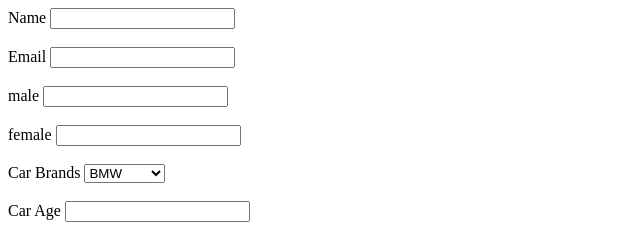
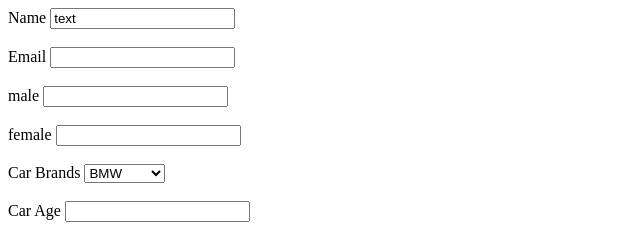
Before and after one commit to acciojob/car-insurance-form-Nayankyadav, a website: page main.html in a window 1280 px wide. Shown: the top 237 px of the page, 0-640 px from the left. Drawn offline with Linux system fonts and the light colour scheme.

Commit message:
created a submission

```diff
--- a/main.html
+++ b/main.html
@@ -10,16 +10,16 @@
 	<!-- the entire body must be written by student -->
 	<form method="post">
 		<lable for="name">Name</lable>
-		<input type="text" id="name" required><br><br>
+		<input value="text" id="name" required><br><br>
 
 		<lable for="email">Email</lable>
 		<input type="email" id="email" required><br><br>
 
 		<lable for="gender_m">male</lable>
-		<input type="radio button" id="gender_m"  required><br><br>
+		<input type="radio button" id="gender_m" required><br><br>
 
 		<lable for="gender_f">female</lable>
-		<input type="radio button" id="gender_f"  required><br><br>
+		<input type="radio button" id="gender_f" required><br><br>
 
 		<label for="car brands">Car Brands</label>
 		<select>
```
